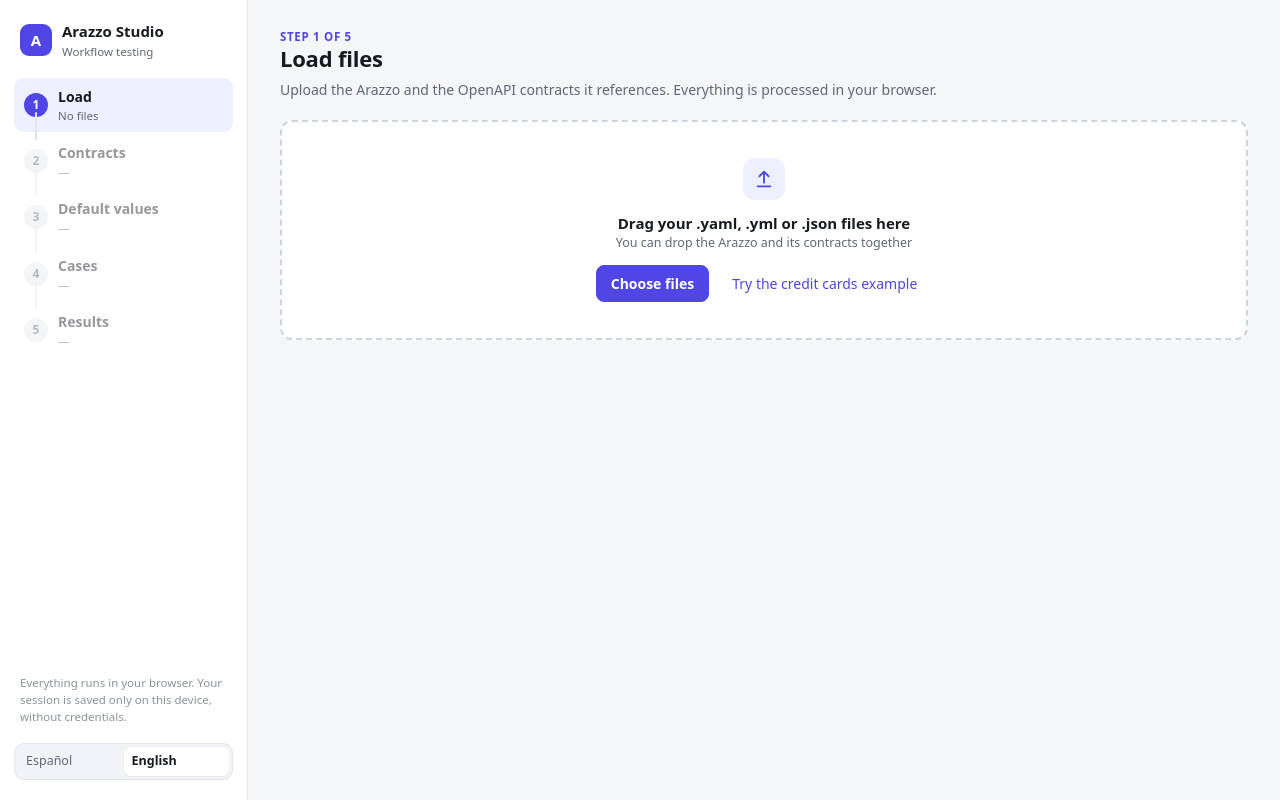
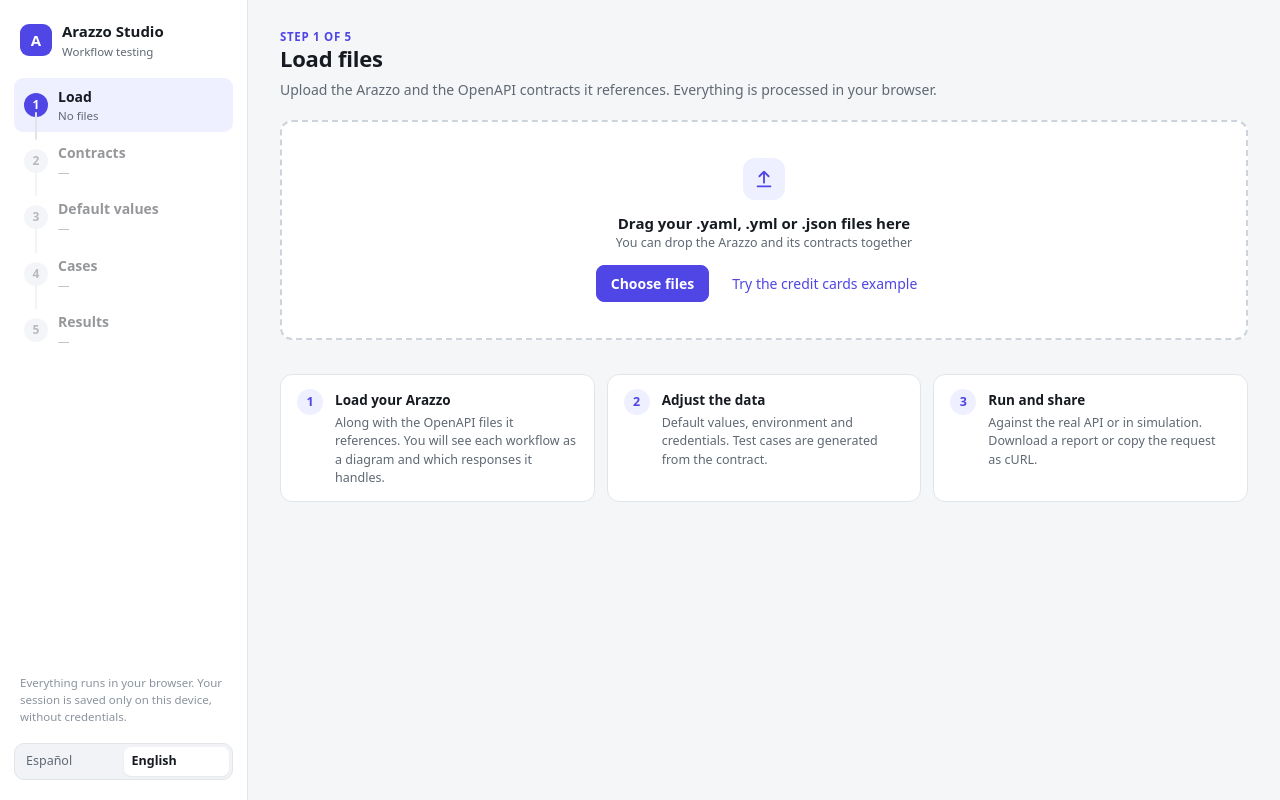
Before and after one commit to bvegaM/arazzo-studio, a React (Vite) app: page / in a window 1280 px wide. Built offline with nearby package versions, Linux system fonts and the light colour scheme.

Commit message:
feat(load): explicar en 3 pasos cómo funciona cuando aún no hay archivos

```diff
--- a/src/i18n/locales/en/ui.ts
+++ b/src/i18n/locales/en/ui.ts
@@ -34,6 +34,13 @@
   'load.dropHint': 'You can drop the Arazzo and its contracts together',
   'load.choose': 'Choose files',
   'load.example': 'Try the credit cards example',
+  'load.how.title': 'How it works',
+  'load.how.1.title': 'Load your Arazzo',
+  'load.how.1.text': 'Along with the OpenAPI files it references. You will see each workflow as a diagram and which responses it handles.',
+  'load.how.2.title': 'Adjust the data',
+  'load.how.2.text': 'Default values, environment and credentials. Test cases are generated from the contract.',
+  'load.how.3.title': 'Run and share',
+  'load.how.3.text': 'Against the real API or in simulation. Download a report or copy the request as cURL.',
   'load.loaded': 'Loaded Arazzo',
   'load.version': 'version {version}',
   'load.missingContracts': '{n} contract(s) missing',
--- a/src/i18n/locales/es/ui.ts
+++ b/src/i18n/locales/es/ui.ts
@@ -33,6 +33,13 @@
   'load.dropHint': 'Puedes soltar el Arazzo y sus contratos juntos',
   'load.choose': 'Elegir archivos',
   'load.example': 'Probar con el ejemplo de tarjetas',
+  'load.how.title': 'Cómo funciona',
+  'load.how.1.title': 'Carga tu Arazzo',
+  'load.how.1.text': 'Con los OpenAPI que referencia. Verás cada workflow como diagrama y qué respuestas maneja.',
+  'load.how.2.title': 'Ajusta los datos',
+  'load.how.2.text': 'Valores por defecto, ambiente y credenciales. Los casos de prueba se generan solos desde el contrato.',
+  'load.how.3.title': 'Ejecuta y comparte',
+  'load.how.3.text': 'Contra la API real o en simulación. Descarga un reporte o copia la petición como cURL.',
   'load.loaded': 'Arazzo cargado',
   'load.version': 'versión {version}',
   'load.missingContracts': 'Faltan {n} contrato(s)',
--- a/src/index.css
+++ b/src/index.css
@@ -1931,6 +1931,45 @@
   gap: 12px;
   justify-content: flex-end;
 }
+/* Cómo funciona (paso 1 vacío) */
+.how-it-works {
+  list-style: none;
+  margin: 20px 0 0;
+  padding: 0;
+  display: grid;
+  grid-template-columns: repeat(auto-fit, minmax(min(220px, 100%), 1fr));
+  gap: 12px;
+}
+.how-it-works li {
+  display: flex;
+  gap: 12px;
+  padding: 14px 16px;
+  border: 1px solid var(--border);
+  border-radius: var(--radius);
+  background: var(--surface);
+}
+.how-it-works strong {
+  font-size: 13.5px;
+}
+.how-it-works p {
+  margin: 4px 0 0;
+  font-size: 12.5px;
+  color: var(--muted);
+  line-height: 1.45;
+}
+.how-num {
+  flex-shrink: 0;
+  display: grid;
+  place-items: center;
+  width: 26px;
+  height: 26px;
+  border-radius: 50%;
+  background: var(--accent-soft);
+  color: var(--accent);
+  font-weight: 700;
+  font-size: 12.5px;
+}
+
 /* Continuar sesión */
 .resume {
   display: flex;
--- a/src/ui/screens/LoadScreen.tsx
+++ b/src/ui/screens/LoadScreen.tsx
@@ -111,6 +111,22 @@
         />
       </div>
 
+      {!p.files.length && (
+        <ol className="how-it-works" aria-label={t('load.how.title')}>
+          {([1, 2, 3] as const).map((n) => (
+            <li key={n}>
+              <span className="how-num" aria-hidden="true">
+                {n}
+              </span>
+              <div>
+                <strong>{t(`load.how.${n}.title`)}</strong>
+                <p>{t(`load.how.${n}.text`)}</p>
+              </div>
+            </li>
+          ))}
+        </ol>
+      )}
+
       {p.errors.length > 0 && (
         <div className="callout err">
           {p.errors.map((e) => (
@@ -129,7 +145,7 @@
             </div>
           </div>
           <span className={`badge ${missing.length ? 'b-err' : 'b-ok'}`}>
-            {missing.length ? `❌ ${t('load.missingContracts', { n: missing.length })}` : `✅ ${t('load.contractsComplete')}`}
+            {missing.length ? `✕ ${t('load.missingContracts', { n: missing.length })}` : `✓ ${t('load.contractsComplete')}`}
           </span>
         </div>
       )}
@@ -146,7 +162,7 @@
             {sources.map((s) => (
               <li key={s.name}>
                 <span className={`badge ${s.status === 'loaded' ? 'b-ok' : 'b-err'}`}>
-                  {s.status === 'loaded' ? `✅ ${t('load.status.loaded')}` : s.status === 'missing' ? `❌ ${t('load.status.missing')}` : `❌ ${t('load.status.error')}`}
+                  {s.status === 'loaded' ? `✓ ${t('load.status.loaded')}` : s.status === 'missing' ? `✕ ${t('load.status.missing')}` : `✕ ${t('load.status.error')}`}
                 </span>
                 <div className="grow">
                   <strong>{s.name}</strong>
```
